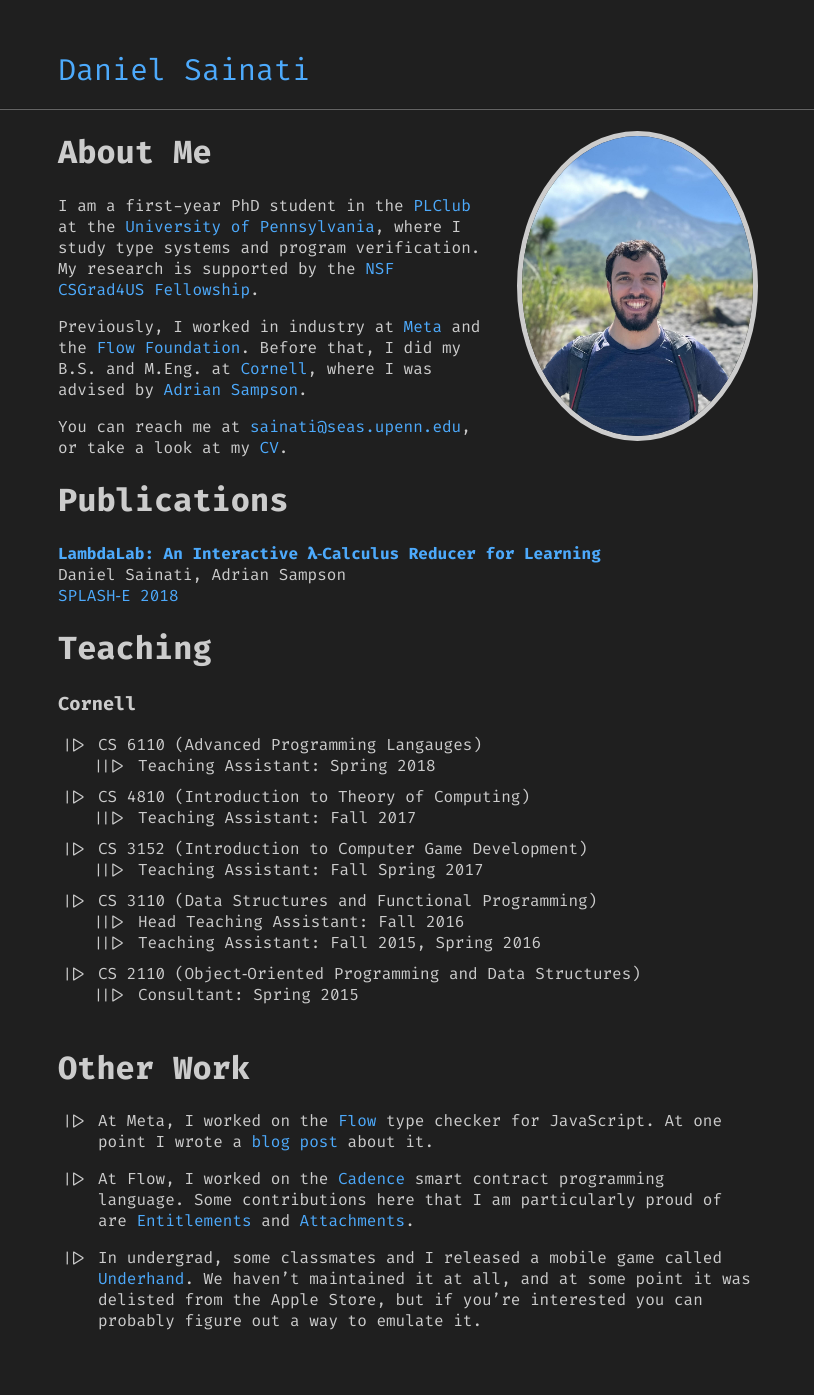
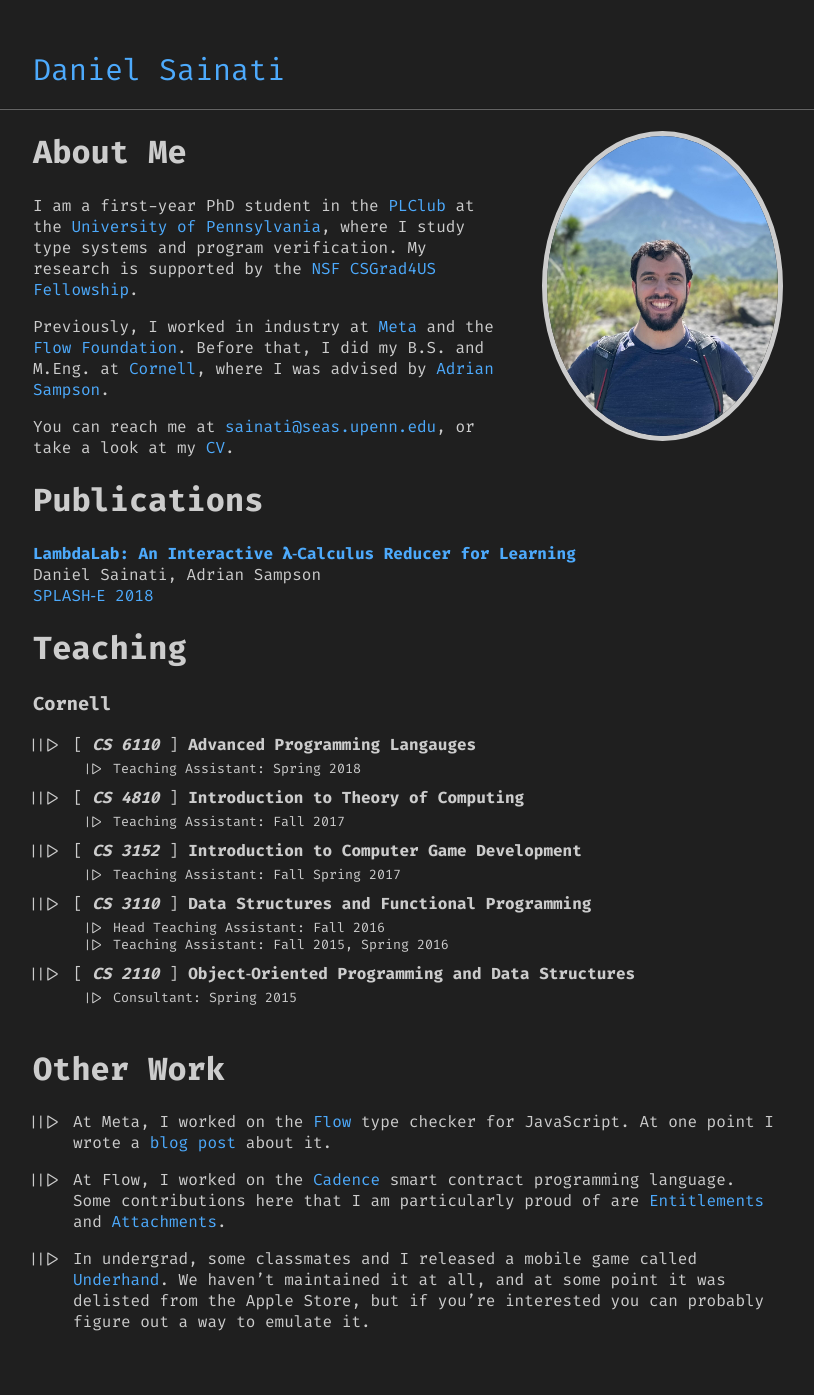
Before and after one commit to dsainati1/website, a Jekyll site: the page built from index.md, in a window 1280 px wide. Shown: the whole page, without its empty margins (232-1046 px from the left). Built offline with Jekyll 4.4.1, drawn with Linux system fonts in a browser that asks for light colours.

Commit message:
improve list

```diff
--- a/_sass/style.scss
+++ b/_sass/style.scss
@@ -36,12 +36,14 @@ hr {
 }
 
 ul {
-    list-style-type: "||> ";
+    list-style-type: "|||> ";
     padding-bottom: 10px;
 }
 
 ul ul {
-    list-style-type: "|||> ";
+    list-style-type: "||> ";
+    padding-top: 5px;
+    font-size: smaller;
 }
 
 /*
@@ -58,18 +60,6 @@ ul ul {
     padding: 50px 0 50px 0;
 }
 
-.navbar-ul {
-    display: inline-block;
-    margin: 0;
-    padding: 5px 0 5px 0;
-    margin-left: 20px;
-}
-
-.nav-list {
-    list-style-type: none;
-    margin: 0 5px 0 5px;
-}
-
 .alignable {
     display: inline-block;
 }
@@ -79,11 +69,6 @@ ul ul {
     float: left;
 }
 
-.pull-right {
-    @extend .alignable;
-    float: right;
-}
-
 /* Divs */
 
 .container {
@@ -91,9 +76,6 @@ ul ul {
     margin: auto;
 }
 
-.wrapper {
-    min-height: 100%;
-}
 
 
 .profile-picture {
@@ -121,17 +103,6 @@ ul ul {
     .navbar-ul {
         margin-top: 5px;
     }
-
-    .about-me {
-        img {
-            float: left;
-            width: 100%;
-            height: 300px;
-            object-fit: cover;
-            object-position: 100% 0;
-            margin-bottom: 10px;
-        }
-    }
 }
 
 @media (max-width: 500px) {
@@ -145,15 +116,6 @@ ul ul {
         float: none;
     }
 
-    #navlist {
-        padding: 10px 0 10px 0;
-        margin: 0;
-        display: block;
-        float: none;
-        text-align: center;
-        width: 100%;
-    }
-
     #navlist li.alignable {
         display: inline-block;
     }
@@ -162,13 +124,4 @@ ul ul {
         float: none;
     }
 
-    #navlist li.nav-list {
-        margin: 0;
-    }
 }
-
-.highlight {
-    background-color: #ffffcc;
-    padding: 5px;
-    border-radius: 5px;
-}
--- a/_sass/vars.scss
+++ b/_sass/vars.scss
@@ -12,6 +12,6 @@ $img-height: 300px;
   * Build Variables, don't touch
   */
 
-$max-width: 700px;
+$max-width: 750px;
 $med-width: 600px;
 $small-width: 480px;
--- a/index.md
+++ b/index.md
@@ -22,24 +22,24 @@ Daniel Sainati, Adrian Sampson\
 # Teaching
 
 ### Cornell
-* CS 6110 (Advanced Programming Langauges)
+* [ ***CS 6110*** ] **Advanced Programming Langauges**
     * Teaching Assistant: Spring 2018
 
 
-* CS 4810 (Introduction to Theory of Computing)
+* [ ***CS 4810*** ] **Introduction to Theory of Computing**
     * Teaching Assistant: Fall 2017
 
 
-* CS 3152 (Introduction to Computer Game Development)
+* [ ***CS 3152*** ] **Introduction to Computer Game Development**
     * Teaching Assistant: Fall Spring 2017
 
 
-* CS 3110 (Data Structures and Functional Programming)
+* [ ***CS 3110*** ] **Data Structures and Functional Programming**
     * Head Teaching Assistant: Fall 2016
     * Teaching Assistant: Fall 2015, Spring 2016
 
 
-* CS 2110 (Object‑Oriented Programming and Data Structures)
+* [ ***CS 2110*** ] **Object‑Oriented Programming and Data Structures**
     * Consultant: Spring 2015
 
 # Other Work
```
